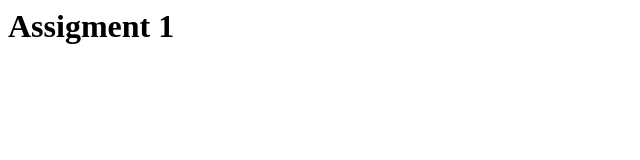
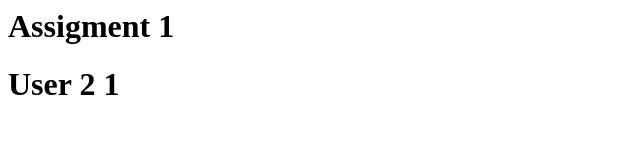
Before and after one commit to mohdashad/bitspilani, a plain HTML site: page index.html in a window 1280 px wide. Shown: the whole page, without its empty margins (0-640 px from the left). Drawn offline with Linux system fonts and the light colour scheme.

Commit message:
Modify changes with pull reguest

```diff
--- a/index.html
+++ b/index.html
@@ -4,5 +4,6 @@
 </head>
 <body>
     <h1>Assigment 1</h1>
+    <h1>User 2 1</h1>
 </body>
 </html>
```
